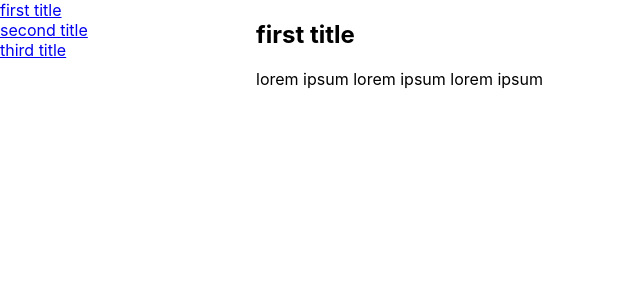
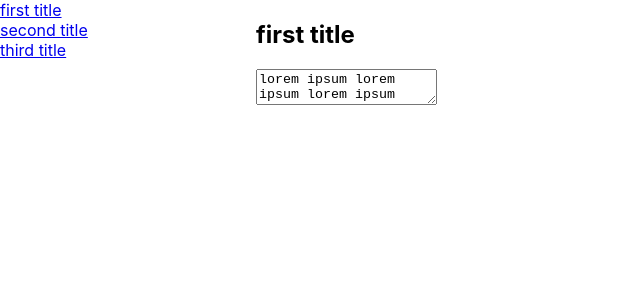
Before and after one commit to ray-jonathan/notes-react-app, a React (Create React App) app: page / in a window 1280 px wide. Shown: the top 300 px of the page, without its empty margins (0-640 px from the left). Built offline with nearby package versions, Linux system fonts and the light colour scheme.

Commit message:
adds textarea to NotesDetail

```diff
--- a/src/NotesDetail.js
+++ b/src/NotesDetail.js
@@ -1,18 +1,25 @@
 import React from 'react';
+
+function NotesEditor({text}){
+    return(
+        <textarea value={text}></textarea>
+    );
+}
+
 export default class NotesDetail extends React.Component{
     constructor(props){
         super(props);
-
         this.state = {
-
+            isEditing: true
         };
     }
     render(){
         const {note} = this.props;
+        const {isEditing} = this.state;
         return(
         <div>
             <h2>{note.title}</h2>
-            {note.text}
+            {isEditing? <NotesEditor text={note.text} /> : note.text }
         </div>
         )
     }
```
